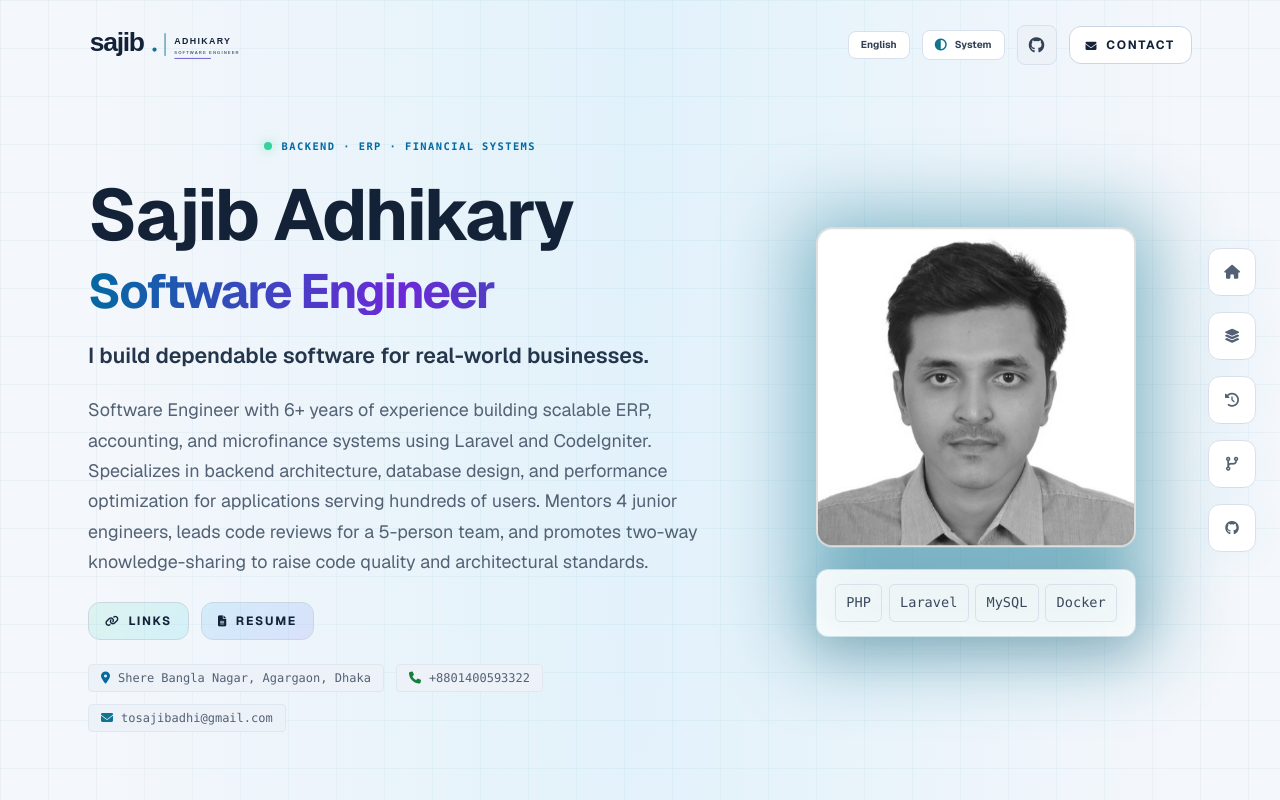
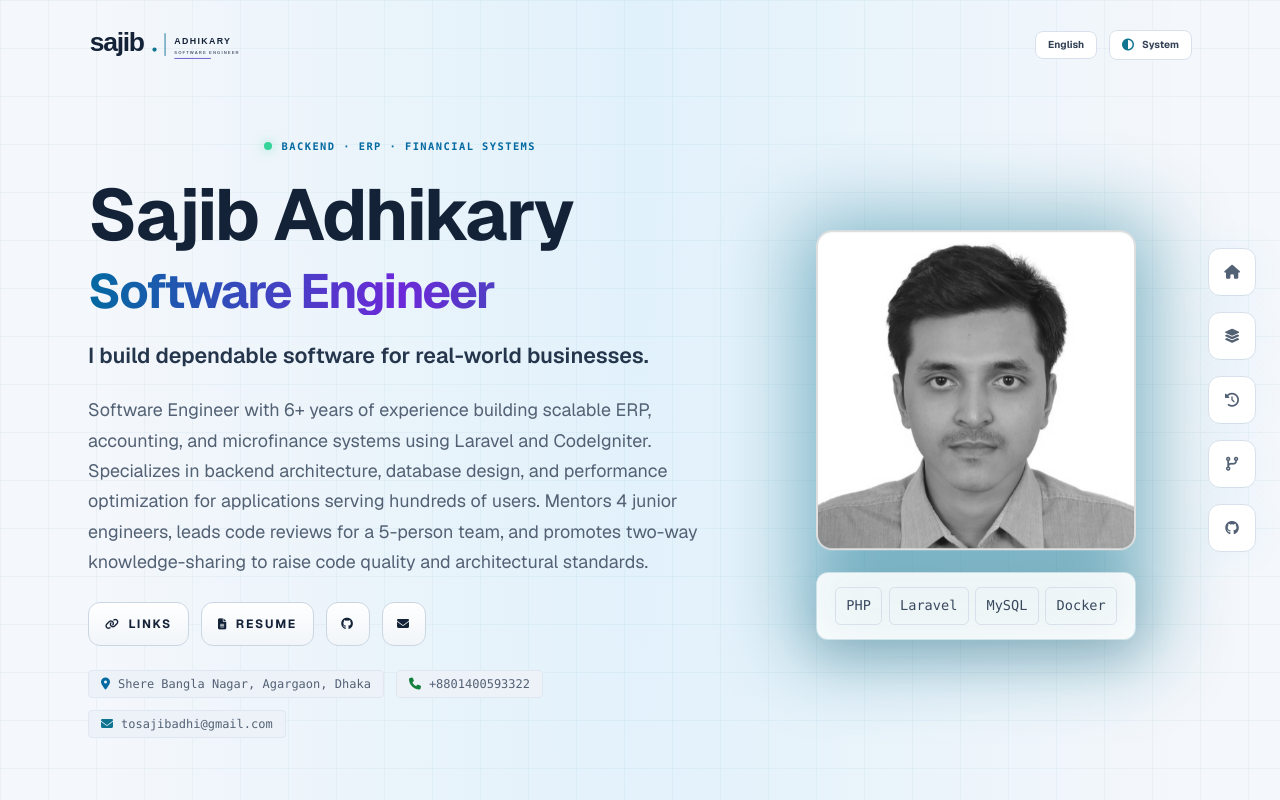
Before and after one commit to sajibAdhi/sajibadhi.github.io, a Vue app: page / in a window 1280 px wide. Shown: the top 800 px of the page. Built offline with nearby package versions, Linux system fonts and the light colour scheme.

Commit message:
feat: update button styles and improve layout for social links

```diff
--- a/src/App.vue
+++ b/src/App.vue
@@ -290,11 +290,6 @@ onBeforeUnmount(() => {
             <option v-for="option in themeOptions" :key="option.value" :value="option.value">{{ option.labels[locale] }}</option>
           </select>
         </label>
-        <a :href="resumeData.basics.socials[0].url" target="_blank" rel="noopener noreferrer" class="w-10 h-10 hidden sm:flex items-center justify-center rounded-lg bg-slate-900 border border-hf-border hover:border-hf-pink transition" title="GitHub"><i class="fab fa-github"></i></a>
-        <a :href="'mailto:' + resumeData.basics.email" class="hf-cta hf-cta--ghost">
-          <i class="fas fa-envelope text-[11px]"></i>
-          <span>{{ t('contact') }}</span>
-        </a>
       </div>
     </header>
 
@@ -312,14 +307,32 @@ onBeforeUnmount(() => {
           <p class="text-base lg:text-lg text-slate-400 max-w-2xl leading-relaxed mx-auto lg:mx-0">
             {{ t('summary') }}
           </p>
-          <div class="flex flex-wrap justify-center lg:justify-start gap-3">
-            <a :href="resumeData.basics.linktreeUrl" target="_blank" class="hf-cta hf-cta--accent">
+          <div class="flex flex-wrap items-center justify-center lg:justify-start gap-3">
+            <a :href="resumeData.basics.linktreeUrl" target="_blank" class="hf-cta">
               <i class="fas fa-link text-[11px]"></i>
               <span>{{ t('links') }}</span>
             </a>
-            <a :href="resumeData.basics.resumeUrl" target="_blank" class="hf-cta hf-cta--primary">
+            <a :href="resumeData.basics.resumeUrl" target="_blank" class="hf-cta">
               <i class="fas fa-file-lines text-[11px]"></i>
               <span>{{ t('resume') }}</span>
+            </a>
+            <a
+              :href="resumeData.basics.socials[0].url"
+              target="_blank"
+              rel="noopener noreferrer"
+              class="hf-cta hero-icon-link"
+              aria-label="GitHub"
+              title="GitHub"
+            >
+              <i class="fab fa-github" aria-hidden="true"></i>
+            </a>
+            <a
+              :href="'mailto:' + resumeData.basics.email"
+              class="hf-cta hero-icon-link"
+              :aria-label="t('contact')"
+              :title="t('contact')"
+            >
+              <i class="fas fa-envelope" aria-hidden="true"></i>
             </a>
           </div>
           <div class="flex flex-wrap justify-center lg:justify-start gap-3 text-[10px] font-mono">
--- a/src/style.css
+++ b/src/style.css
@@ -58,6 +58,7 @@ html[lang="bn"] .font-mono {
 
 .hf-cta {
   @apply inline-flex items-center gap-2 rounded-xl border px-4 py-2.5 text-[10px] sm:text-xs font-bold uppercase tracking-[0.22em] text-white transition-all duration-300;
+  min-height: 2.75rem;
   background: linear-gradient(180deg, rgba(15, 23, 42, 0.96), rgba(10, 15, 26, 0.96));
   border-color: rgba(148, 163, 184, 0.18);
   box-shadow: 0 14px 32px -20px rgba(15, 23, 42, 0.95);
@@ -82,6 +83,14 @@ html[lang="bn"] .font-mono {
 .hf-cta--ghost {
   background: rgba(14, 22, 35, 0.78);
   border-color: rgba(99, 102, 241, 0.24);
+}
+
+.hero-icon-link {
+  width: 2.75rem;
+  height: 2.75rem;
+  flex: 0 0 2.75rem;
+  justify-content: center;
+  padding: 0;
 }
 
 .hf-badge {
```
